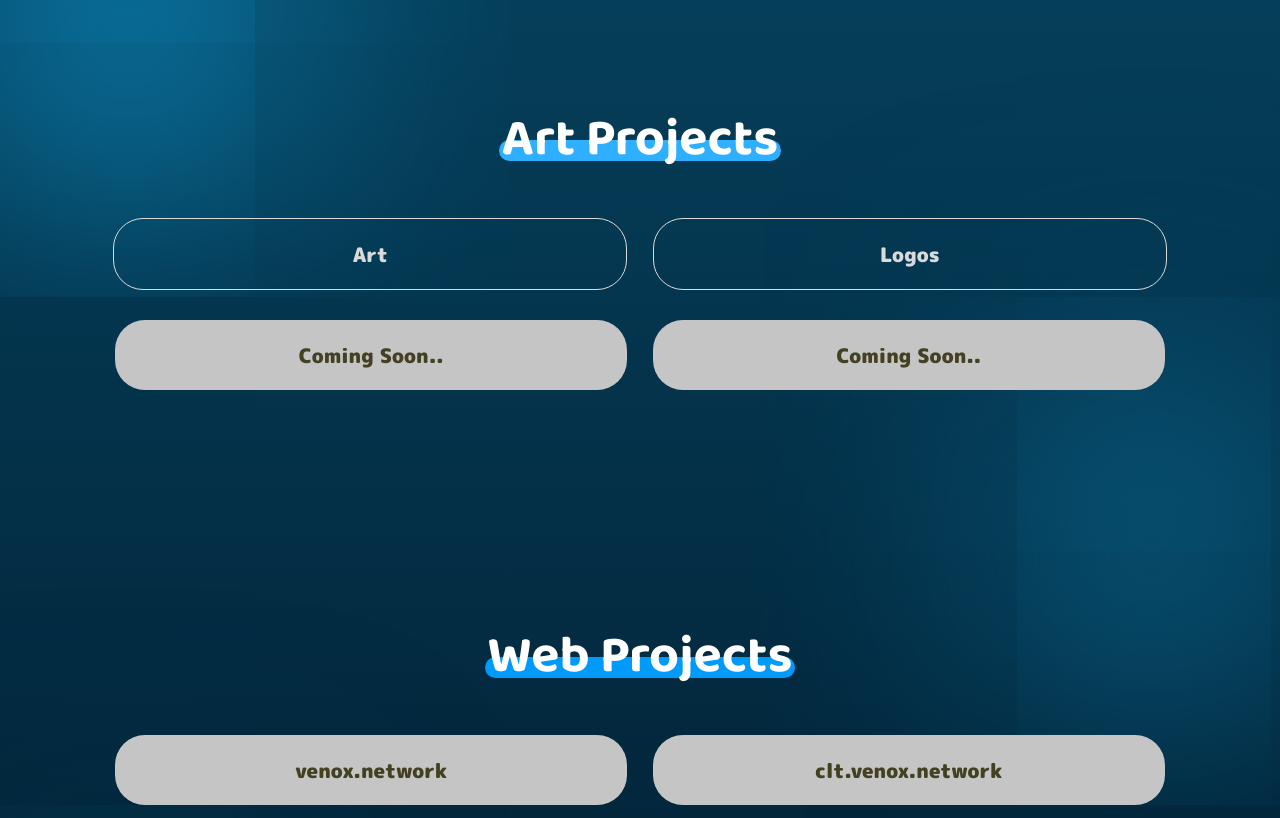
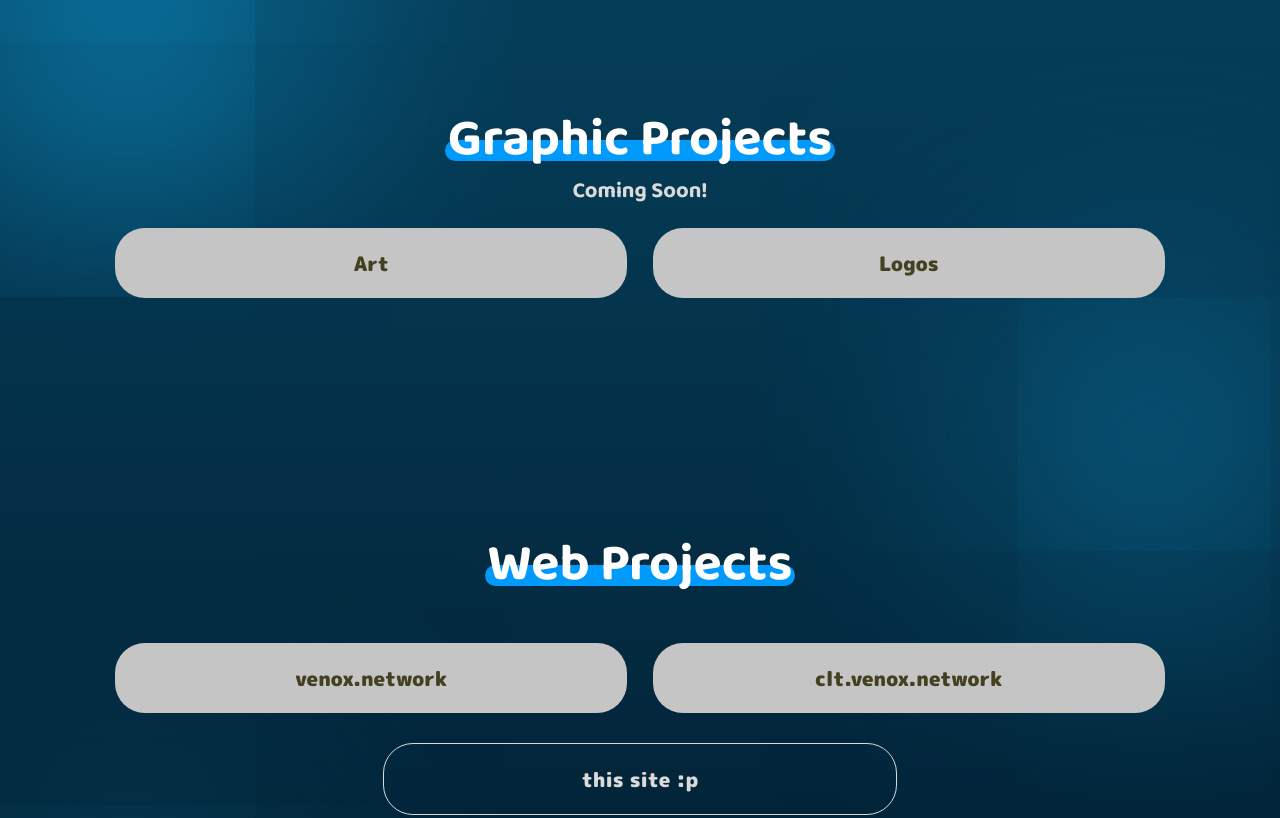
Before and after one commit to Chrizxz/site, a website: page public/index.html in a window 1280 px wide. Shown: the part 1580-2398 px from the top of the page. Drawn offline with Linux system fonts and the light colour scheme; some icons are missing.

Commit message:
Locked art pages for now

```diff
--- a/public/css/index.css
+++ b/public/css/index.css
@@ -150,7 +150,7 @@
     line-height: 0;
     display: inline-block;
     padding: 0 .05em .4em .05em;
-    background:hsl(203, 100%, 59%);
+    background:#009afc;
     color:white;
     border-radius: 15px;
 }
@@ -159,7 +159,7 @@
     line-height: 0;
     display: inline-block;
     padding: 0 .05em .4em .05em;
-    background:hsl(203, 100%, 49%);
+    background:#009afc;
     color:white;
     border-radius: 15px;
 }
@@ -168,7 +168,7 @@
     line-height: 0;
     display: inline-block;
     padding: 0 .05em .4em .05em;
-    background:hsl(203, 100%, 39%);
+    background:#009afc;
     color:white;
     border-radius: 15px;
 }
--- a/public/index.html
+++ b/public/index.html
@@ -157,21 +157,24 @@
             <section id="art" class="zindex">
                 <p onmousedown="return false;" class="last">&nbsp;</p>
 
-                    <h1 style="margin-bottom:1em;">
-                        <mark class="customUnderline">Art Projects</mark>
+                    <h1>
+                        <mark class="customUnderline">Graphic Projects</mark>
                     </h1>
+                    <h3 style="margin-bottom:1em;">
+                        Coming Soon!
+                    </h3>
 
-                <div class="witbtn2 flex-parent jc-center">
+                <!-- <div class="witbtn2 flex-parent jc-center">
 
                     <a style="border: 1px solid #dadada;" href="./art" class="whitebttn2" rel="noopener noreferrer">Art</a>
                     <a style="border: 1px solid #dadada;" href="../logos" class="whitebttn2" rel="noopener noreferrer">Logos</a>
 
-                </div>
+                </div> -->
 
                 <div class="witbtn2 flex-parent jc-center">
 
-                    <a style="background-color:#c5c5c5;color:#444122;cursor:not-allowed;" href="javascript:void(0);" class="whitebttn2" rel="noopener noreferrer">Coming Soon..</a>
-                    <a style="background-color:#c5c5c5;color:#444122;cursor:not-allowed;" href="javascript:void(0);" class="whitebttn2" rel="noopener noreferrer">Coming Soon..</a>
+                    <a style="background-color:#c5c5c5;color:#444122;cursor:not-allowed;" href="javascript:void(0);" class="whitebttn2" rel="noopener noreferrer">Art</a>
+                    <a style="background-color:#c5c5c5;color:#444122;cursor:not-allowed;" href="javascript:void(0);" class="whitebttn2" rel="noopener noreferrer">Logos</a>
 
                 </div>
 
```
